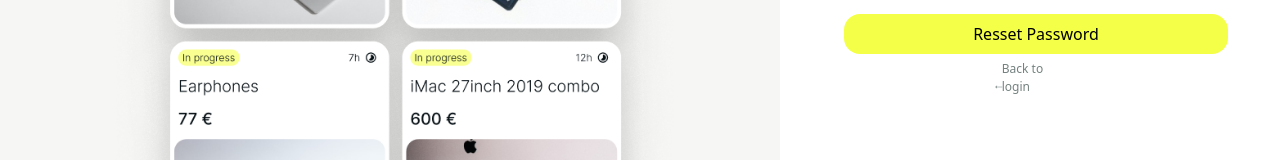
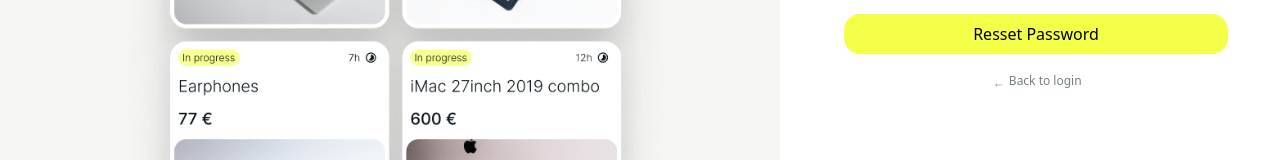
Before and after one commit to AndjelaShida/AuctionBay-Frontend, a React (Vite) app: page /forgotpasswordpage in a window 1280 px wide. Shown: the part 477-637 px from the top of the page. Built offline with nearby package versions, Linux system fonts and the light colour scheme.

Commit message:
fixing back to login in forget password page

```diff
--- a/src/pages/LandingPage/ForgotPassword.style.ts
+++ b/src/pages/LandingPage/ForgotPassword.style.ts
@@ -143,8 +143,7 @@
   }
 `;
 export const BackToLogin = styled.div`
-    width: 97px;
-    height: 16px;
+  width: 97px;
   display: flex;
   flex-direction: column;
   gap: 8px;
@@ -153,8 +152,6 @@
 `;
 
 export const MutedLink = styled(Link)`
-  width: 73px;
-  height: 16px;
   color: #74817f;
   gap: 4px;
   font-size: 12px;
@@ -165,12 +162,10 @@
 
   &::before {
     content: "←";
-    width:4.94px;
-    height: 8px;
     margin-top: 4px;
     margin-left: 5.33px;
     font-weight: 900;
-    color: #74817F ;
+    color: #74817f;
   }
 
   &:hover {
--- a/src/pages/LandingPage/LandingPage.tsx
+++ b/src/pages/LandingPage/LandingPage.tsx
@@ -10,10 +10,16 @@
   AuthButtons,
   Auctions,
 } from "./LandingPage.style";
-import { Link } from "react-router-dom";
+import { Link, useNavigate } from "react-router-dom";
 
 
 const LandingPage: React.FC = () => {
+
+  const navigate = useNavigate();
+
+  const handleRegister = () => {
+    navigate("registerpage");
+  }
   return (
     <Wrapper>
       <Content>
@@ -41,7 +47,7 @@
           or getting a deal on product you want!
         </Subtitle>
 
-        <StartButton>Start Bidding</StartButton>
+        <StartButton onClick={handleRegister}>Start Bidding</StartButton>
 
         <Auctions>
           <img src="./images/landingPic.png" alt="Landing Picture" />
```
